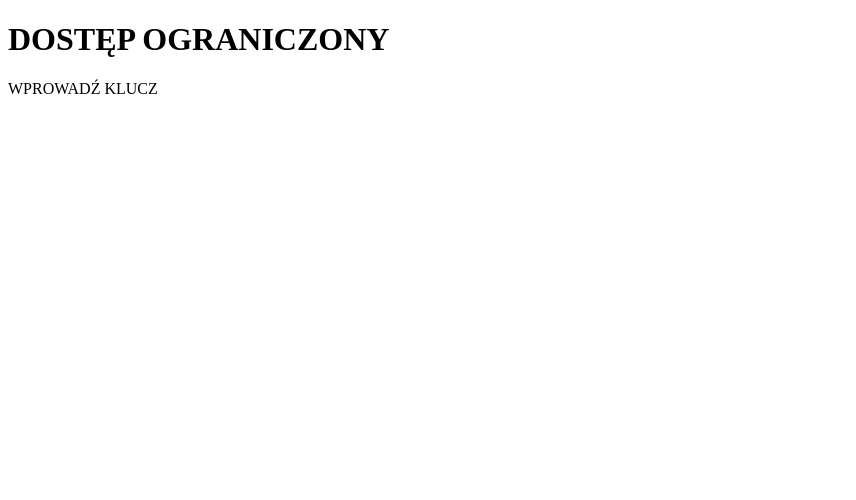
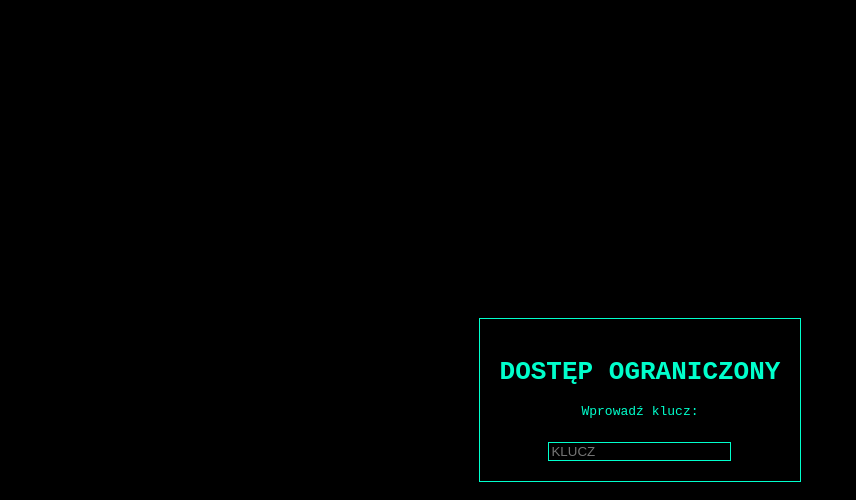
Before and after one commit to pinguinbypinguinforpinguin-beep/E-277, a plain HTML site: page index.html in a window 1280 px wide. Shown: the whole page, without its empty margins (0-856 px from the left). Drawn offline with Linux system fonts and the light colour scheme.

Commit message:
index.html

```diff
--- a/index.html
+++ b/index.html
@@ -3,11 +3,35 @@
 <head>
   <meta charset="UTF-8">
   <title>DOSTĘP OGRANICZONY</title>
+  <style>
+    body {
+      background: black;
+      color: #00ffcc;
+      font-family: monospace;
+      display: flex;
+      justify-content: center;
+      align-items: center;
+      height: 100vh;
+      margin: 0;
+    }
+    .box {
+      border: 1px solid #00ffcc;
+      padding: 20px;
+      text-align: center;
+    }
+    input {
+      background: black;
+      border: 1px solid #00ffcc;
+      color: #00ffcc;
+      margin-top: 10px;
+    }
+  </style>
 </head>
 <body>
-
-<h1>DOSTĘP OGRANICZONY</h1>
-<p>WPROWADŹ KLUCZ</p>
-
+  <div class="box">
+    <h1>DOSTĘP OGRANICZONY</h1>
+    <p>Wprowadź klucz:</p>
+    <input type="text" placeholder="KLUCZ">
+  </div>
 </body>
 </html>
```
